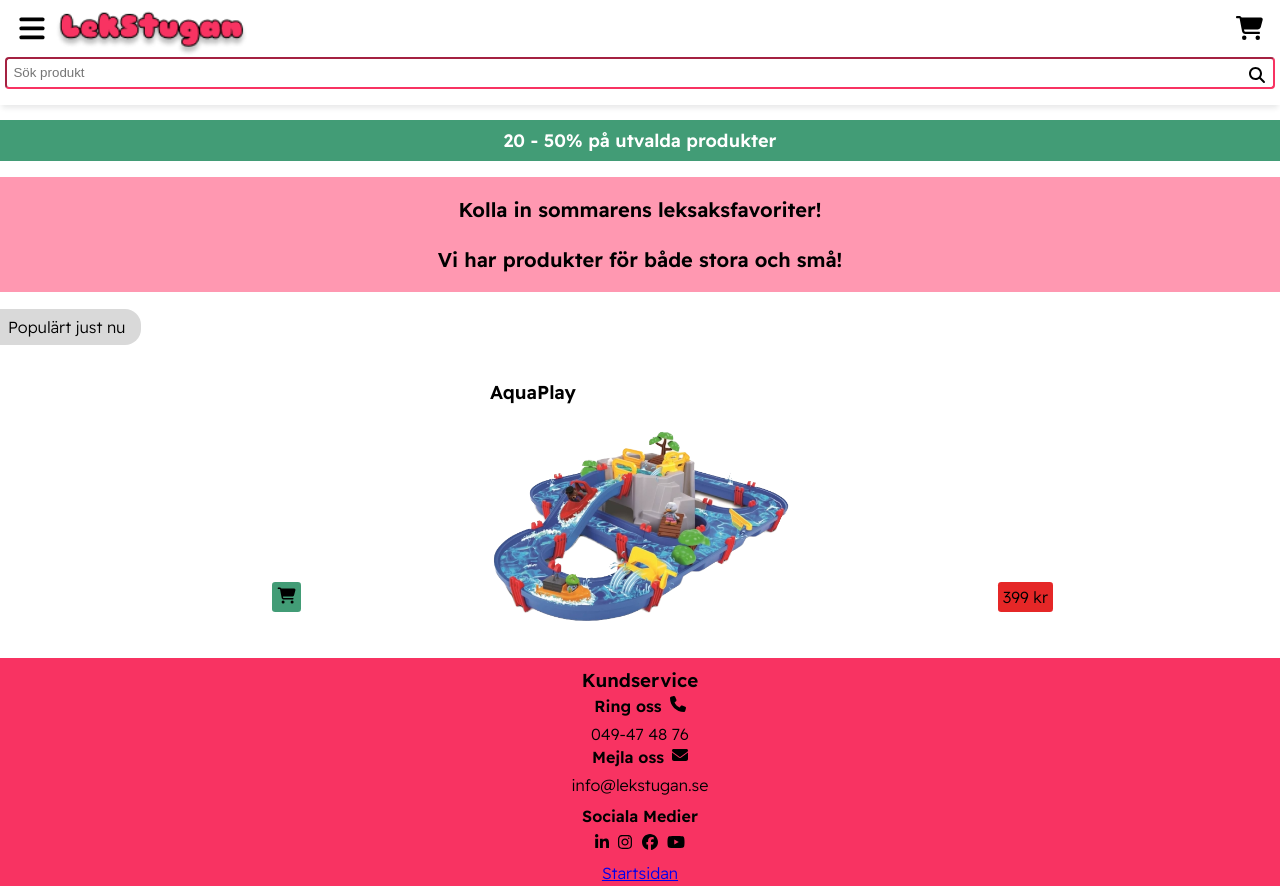
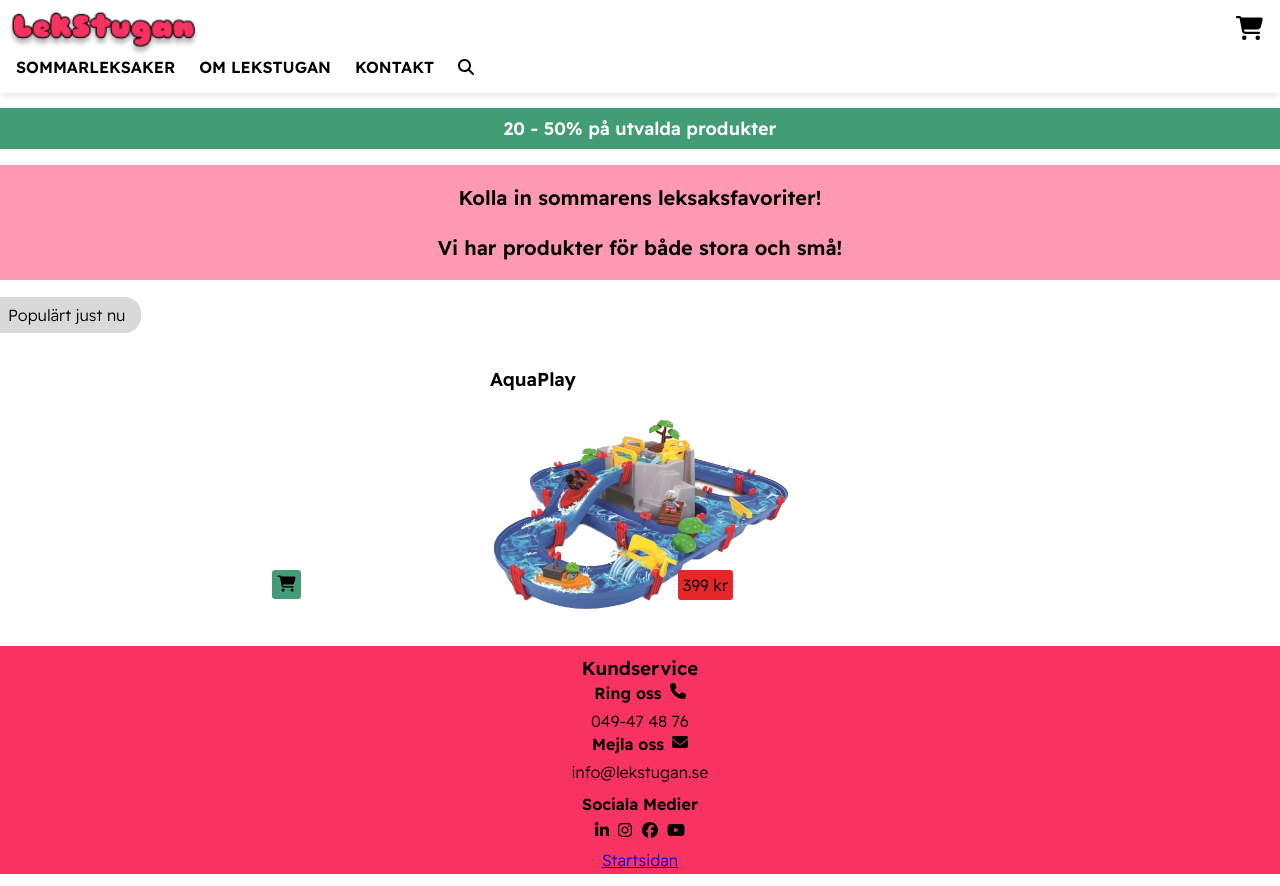
Before and after one commit to ThereseS89/lekstugan, a React (Vite) app: page / in a window 1280 px wide. Built offline with nearby package versions, Linux system fonts and the light colour scheme.

Commit message:
Fick äntligen min counter i kundvagenen att fungera och har fixat med css och små funktioner

```diff
--- a/src/Components/Header.jsx
+++ b/src/Components/Header.jsx
@@ -6,7 +6,9 @@
 import './header.css'
 import { useRecoilState } from "recoil";
 import { showNavState } from "../atoms/showNavState";
-import { Link } from "react-router-dom";
+import { Link, NavLink } from "react-router-dom";
+import { useState } from "react";
+import { faXmark } from "@fortawesome/free-solid-svg-icons";
 
 const Header = () => {
 	const [showNav, setShowNav] = useRecoilState(showNavState)
@@ -21,11 +23,26 @@
 		console.log(showNav)
 	}
 
+	const [showSearch, setShowSearch ] = useState(false)
+	function showSearchBar() {
+		console.log('search: Du klickade')
+		if (!showSearch) {
+			setShowSearch(true)
+		} else {
+			setShowSearch(false)
+		}
+		console.log('Du klickade på sök ', showSearch)
+
+	}
+
 	return (
 	<header>
 
 		<div className="logo-container">
-			<FontAwesomeIcon id="hamburger-icon" icon={faBars} onClick={()=> handleClickNav()}/>
+		{showNav ? <FontAwesomeIcon
+		id="close-Icon"
+		onClick={() => setShowNav(false)} icon={faXmark} /> :
+			<FontAwesomeIcon id="hamburger-icon" icon={faBars} onClick={()=> handleClickNav()}/> }
 			<img src={logo} />
 			<div className="spacer"></div>
 			<Link to="cart">
@@ -36,6 +53,16 @@
 						</div>
 			</Link>
 		</div>
+
+			<ul className="wideNav">
+				<NavLink id="links" to="products"><li>SOMMARLEKSAKER</li></NavLink>
+				<NavLink id="links"><li>OM LEKSTUGAN</li></NavLink>
+				<NavLink id="links"><li>KONTAKT</li></NavLink ><li><FontAwesomeIcon
+				onClick={()=> showSearchBar()}
+				id="search-icon-wide" icon={faMagnifyingGlass} /></li>{showSearch ?<input
+				placeholder="Sök produkt"
+				className="search-input-wide" /> : null}
+			</ul>
 
 		<div className="searchBar">
 			<input
--- a/src/Components/header.css
+++ b/src/Components/header.css
@@ -3,6 +3,12 @@
 	flex-direction: column;
 	box-shadow: rgba(33, 35, 38, 0.1) 0px 5px 5px -2px;
 	padding-bottom: 1em;
+}
+
+#close-Icon {
+	font-size: 1.8em;
+	padding-right: 0.3em;
+	padding-left: 0.5em;
 }
 
 #hamburger-icon {
@@ -38,7 +44,6 @@
 
 .search-input {
 	width: 100%;
-
 	padding: 0.5em;
 	border-color: #F83362;
 	border-radius: 0.3em;
@@ -47,5 +52,65 @@
 .search-icon {
 	position: absolute;
 	right: 10px;
-	top: 8px;
+	top: 5px;
 }
+
+.wideNav {
+	display: none;
+}
+
+@media (min-width: 600px) {
+	.search-input {
+		display: none;
+	}
+
+	.wideNav {
+		display: flex;
+		flex-direction: row;
+		align-items: center;
+		margin: 0;
+	}
+
+	.wideNav li {
+		padding: 0em 0.5em 0em 1em;
+		color:black;
+		text-decoration: none;
+		font-weight: 600;
+	}
+
+	#links {
+		text-decoration: none;
+	}
+
+	.wideNav li:hover {
+		color: #429C76;
+	}
+
+	#hamburger-icon {
+		display: none;
+	}
+
+	.searchBar {
+		display: none;
+	}
+
+	#search-icon-wide {
+		color: black;
+	}
+
+	#search-icon-wide:hover {
+		color: #429C76;
+		cursor: pointer;
+	}
+
+	.search-input-wide {
+		padding: 0.3em;
+		border-radius: 1em;
+		border: solid 1px #429C76;
+	}
+
+	.search-input-wide::placeholder {
+		padding-left: 0.5em;
+	}
+
+}
--- a/src/atoms/countCartItemState.js
+++ b/src/atoms/countCartItemState.js
@@ -2,5 +2,5 @@
 
 export const countCartItemState = atom ({
 	key: 'countCartItemState',
-	default: {}
+	default: 0
 })
--- a/src/routes/Cart.jsx
+++ b/src/routes/Cart.jsx
@@ -9,6 +9,8 @@
 
 	console.log('Vad finns i :', buySummerToy)
 
+	const totalSum = buySummerToy.reduce((sum, summerToy) => sum + (summerToy.summerToy.price * summerToy.quantity), 0)
+
 	return (
 		<>
 	<div className="cart-head-container" >
@@ -16,21 +18,24 @@
 	</div>
 
 	<div className="cart-info-container">
-		{buySummerToy.map((summerToy, index)=> (
-		<div className="cart-item-container" key={index}>
+		{buySummerToy.map((buyItem, id) =>{
+			const summerToy = buyItem.summerToy
+			return (
+				<div className="cart-item-container" key={id}>
 		<h2>{summerToy?.name}</h2>
 		<img src={summerToy?.picture}></img>
-		<p className='count'>Antal: </p>
+		<p className='count'>Antal: {buyItem?.quantity}</p>
 		<div className='btn-container'>
 		<button>-</button>
 		<button>+</button></div>
-		<p className='cart-item-sum'>Summa: {summerToy?.price} kr</p>
+		<p className='cart-item-sum'>Summa: {summerToy?.price * buyItem.quantity} kr</p>
 		</div>
-		))}
+		)
+		})}
 
 	</div>
 
-		<p>Totalsumma:</p>
+		<p>Totalsumma: {totalSum} kr</p>
 	</>
 		)
 }
--- a/src/routes/DetailPage.jsx
+++ b/src/routes/DetailPage.jsx
@@ -5,8 +5,6 @@
 import './Stylesheet/detailpage.css'
 import { useRecoilState } from "recoil"
 import { storeApiData } from "../atoms/storeApiData"
-
-
 
 
 const DetailPage = () => {
--- a/src/routes/Products.jsx
+++ b/src/routes/Products.jsx
@@ -1,6 +1,6 @@
 import { getProducts } from "../Apifunctions/getProducts.js"
 // import { uploadProducts } from "../Apifunctions/uploadProducts.js";
-import { useEffect } from "react"
+import { useEffect, useState } from "react"
 import { Link } from 'react-router-dom'
 import { FontAwesomeIcon } from '@fortawesome/react-fontawesome';
 import { faCartShopping } from "@fortawesome/free-solid-svg-icons";
@@ -9,13 +9,10 @@
 import { storeApiData } from "../atoms/storeApiData.js";
 import { buyState } from "../atoms/buyState.js";
 
-
-
 const Products = () => {
 
 	const [summerToys, setSummerToys] = useRecoilState(storeApiData)
 	const [buySummerToy, setBuySummerToy] = useRecoilState(buyState)
-
 
 	// Hämtar alla produkter från API:et
 	useEffect(() => {
@@ -25,15 +22,34 @@
 			setSummerToys(summerData)
 		}
 		fetchData()
-	}, [])
+	}, []);
 
+	const [clickCountCart, setClickCountCart] = useState({});
 
 	const handleBuyBtn = (summerToy ) => {
+		const id = summerToy.id
+
 			console.log('Du klickade på köp-knappen', summerToy)
-			setBuySummerToy((clickedSummerToy) => [...clickedSummerToy, summerToy])
+			setBuySummerToy((clickedSummerToy) => {
+				const cartSummerToy = clickedSummerToy.find((product) => product.summerToy.id === id);
+
+				if(cartSummerToy) {
+					return clickedSummerToy.map((product) => product.summerToy.id === id ? { ...product, quantity: product.quantity + 1} : product)
+				} else {
+					return [...clickedSummerToy, {summerToy, quantity: 1 }]
+				}
+			})
+			// setBuySummerToy((clickedSummerToy) => [...clickedSummerToy, summerToy])
+
+			setClickCountCart((prevClickCounts) => {
+				const newClickCounts = { ...prevClickCounts }
+
+				newClickCounts[id] = (newClickCounts[id] || 0) + 1;
+				return newClickCounts;
+
+			})
 	}
 
-	useEffect(() => {console.log('buySummerToy uppdaterad: ', buySummerToy)}, [buySummerToy])
 
 	return (
 		<section className="products-container">
--- a/src/routes/Stylesheet/start.css
+++ b/src/routes/Stylesheet/start.css
@@ -43,7 +43,7 @@
 	grid-column: 3;
 	position: absolute;
 	top: 10em;
-	left: 13em;
+	left: -7em;
   }
 
   .price {
```
